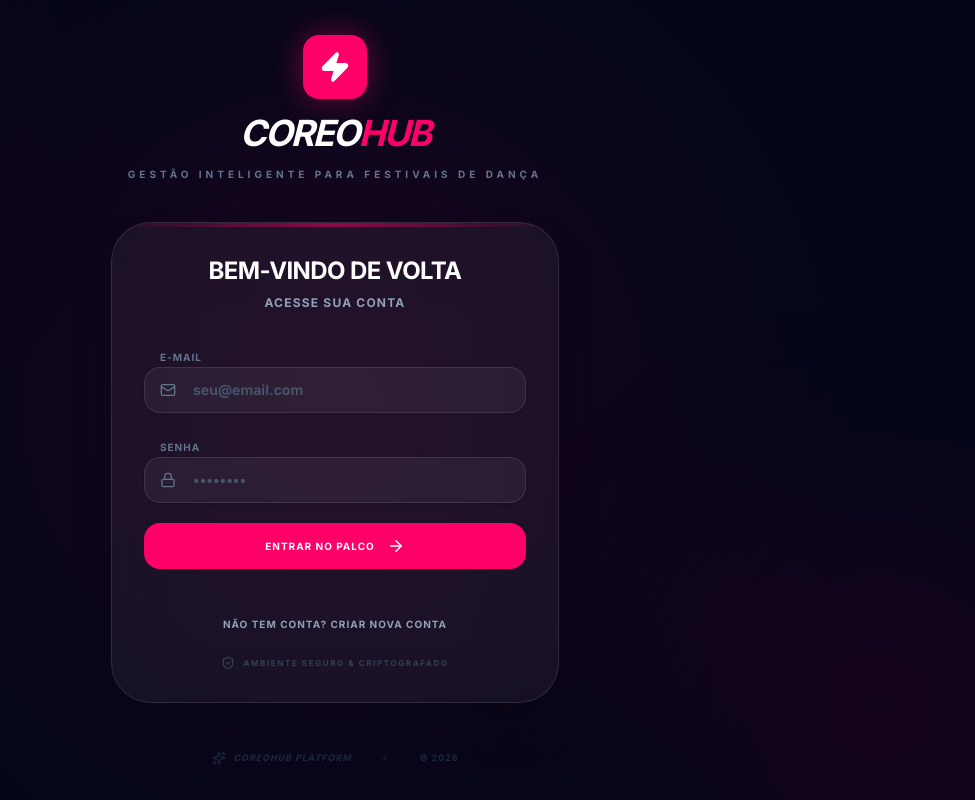
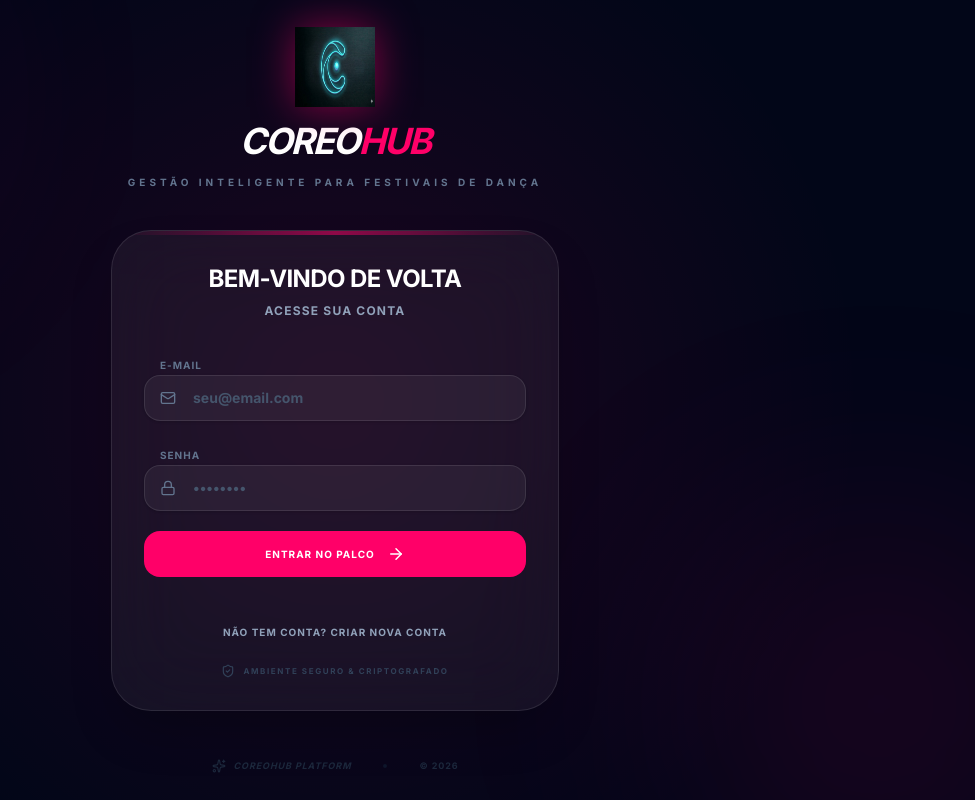
Before and after one commit to coreohub/coreohub, a React (Vite) app: page /login in a window 1280 px wide. Shown: the whole page, without its empty margins (305-1280 px from the left). Built offline with nearby package versions, Linux system fonts and the light colour scheme; no server answers; the database is empty.

Commit message:
feat: troca icone da pagina de login pelo logo CoreoHub
Made-with: Cursor

```diff
--- a/pages/Auth.tsx
+++ b/pages/Auth.tsx
@@ -92,9 +92,9 @@ const Auth = () => {
           <motion.div
             initial={{ scale: 0.8, rotate: -10 }}
             animate={{ scale: 1, rotate: 0 }}
-            className="inline-flex items-center justify-center w-16 h-16 bg-[#ff0068] rounded-2xl shadow-[0_0_30px_rgba(255,0,104,0.4)] mb-4"
+            className="inline-flex items-center justify-center mb-4"
           >
-            <Zap size={32} className="text-white fill-white" />
+            <img src="/coreohub-avatar.png" alt="CoreoHub" className="w-20 h-20 drop-shadow-[0_0_20px_rgba(255,0,104,0.5)]" />
           </motion.div>
 
           <h1 className="text-4xl font-black text-slate-900 dark:text-white tracking-tighter uppercase italic leading-none">
```
Also changed, not shown: public/coreohub-avatar.png.
